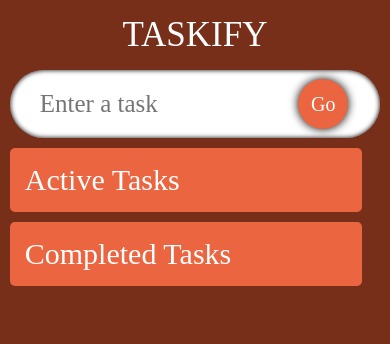
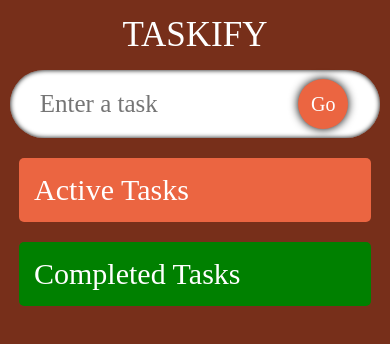
Before and after one commit to Nathaniyell/TodoApp-with-Typescript, a React (Create React App) app: page / in a window 390 px wide. Shown: the top 344 px of the page. Built offline with nearby package versions, Linux system fonts and the light colour scheme; the HTML template or start-up script is replaced by a standard one.

Commit message:
build(deps): update package-lock.json, package.json and styles.css

```diff
--- a/package.json
+++ b/package.json
@@ -11,6 +11,7 @@
     "@types/react": "^18.2.35",
     "@types/react-dom": "^18.2.14",
     "react": "^18.2.0",
+    "react-beautiful-dnd": "^13.1.1",
     "react-dom": "^18.2.0",
     "react-icons": "^4.11.0",
     "react-scripts": "5.0.1",
--- a/src/components/styles.css
+++ b/src/components/styles.css
@@ -77,7 +77,9 @@
   background-color: var(--secondary2);
   transition: 0.2s;
 }
-
+.remove{
+  background-color: green;
+}
 
 .todos__single--text {
   flex: 1;
@@ -104,14 +106,14 @@
   border-radius: 3px;
 }
 
-@media (max-width: 1100px) {
+/* @media (max-width: 1100px) {
   .todos {
     width: 45%;
   }
   .todos__single {
     width: 80%;
   }
-}
+} */
 
 @media (max-width: 700px) {
   .input {
@@ -123,11 +125,9 @@
   }
   .todos {
     width: 95%;
-    margin-bottom: 10px;
+    margin: 10px auto;
   }
-  .todos__single {
-    width: 100%;
-  }
+
   .todos__single--test{
     flex: 1;
   }
```
Also changed, not shown: 1 other file (tests, documents, lock files or other folders).
